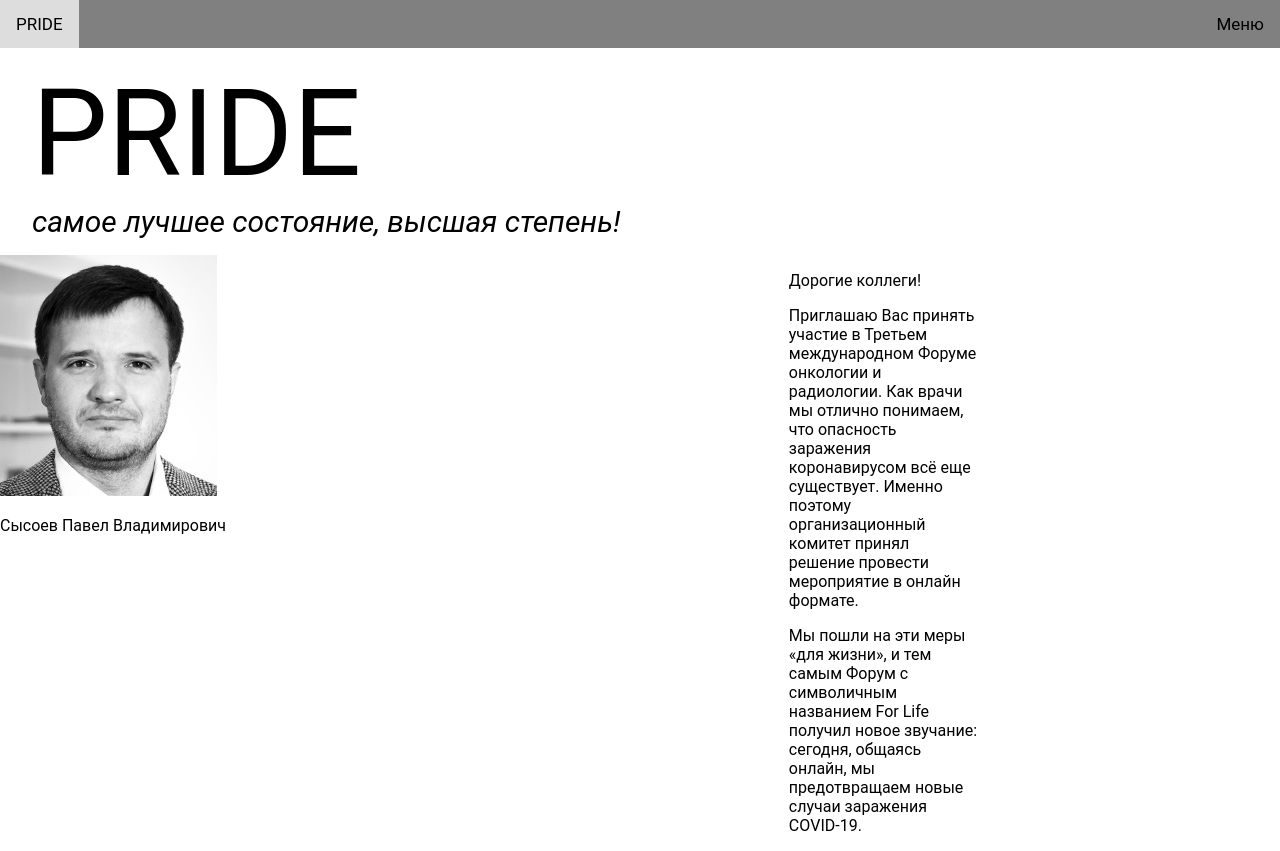
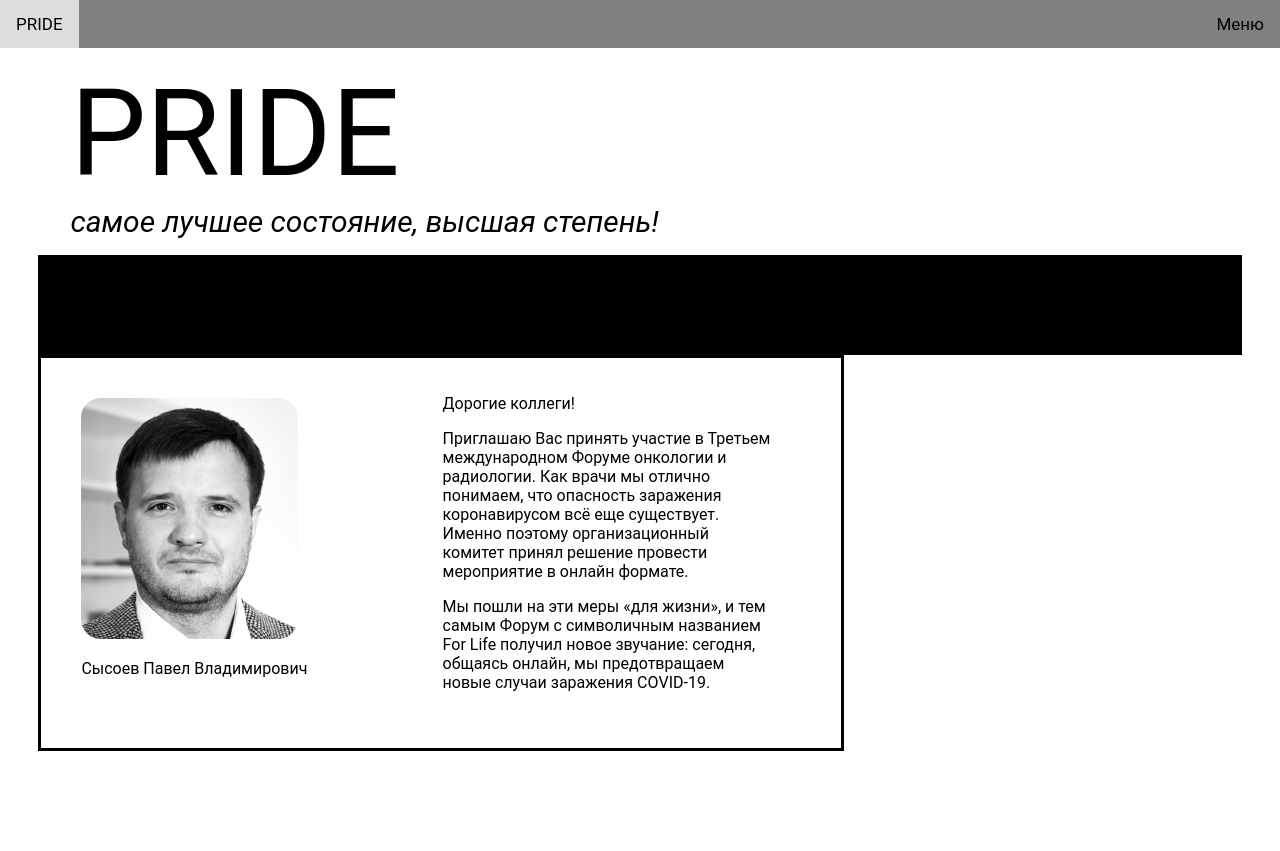
Before and after one commit to startsev2000/pride_vue, a Vue app: page / in a window 1280 px wide. After the commit the page ends 800 px from the top, so only its background shows below. Built offline with nearby package versions, Linux system fonts and the light colour scheme.

Commit message:
Fixed hello text 1/2

```diff
--- a/src/App.vue
+++ b/src/App.vue
@@ -9,6 +9,7 @@
         <a class="topname">PRIDE</a><br />
         <a class="comment">самое лучшее состояние, высшая степень!</a>
       </div>
+      <div class="news"></div>
       <div class="hello">
         <div class="helloimage">
           <img :src="require('./assets/P.Sisoev.jpg')" />
@@ -54,9 +55,9 @@ export default {};
     margin: 0;
   }
 
-  article {
-    padding-left: 200px;
-    padding-right: 200px;
+  main {
+    padding-left: 3%;
+    padding-right: 3%;
   }
 
   .topnav {
@@ -104,11 +105,20 @@ export default {};
     font-style: italic;
   }
 
+  .news {
+    background: black;
+    height: 100px;
+  }
+
   .hello {
+    padding: 20px 40px 40px;
+    border: 3px solid black;
+    max-width: 720px;
     &image {
       display: inline-block;
       vertical-align: top;
       width: 46%;
+      margin: 20px 30px 0 0;
     }
     &text {
       display: inline-block;
@@ -117,6 +127,10 @@ export default {};
         width: 100%;
       }
     }
+  }
+
+  .hello img {
+    border-radius: 20px;
   }
 
   @media screen and (max-width: 600px) {
```
